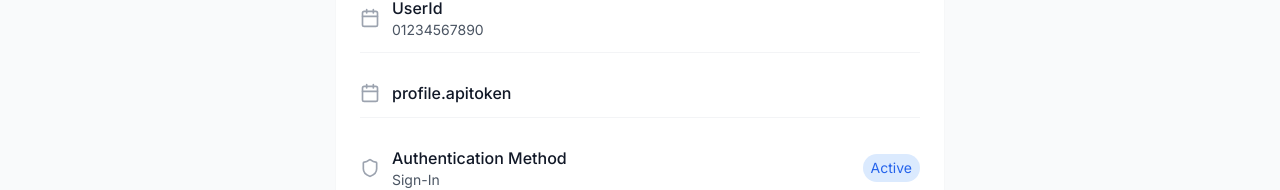
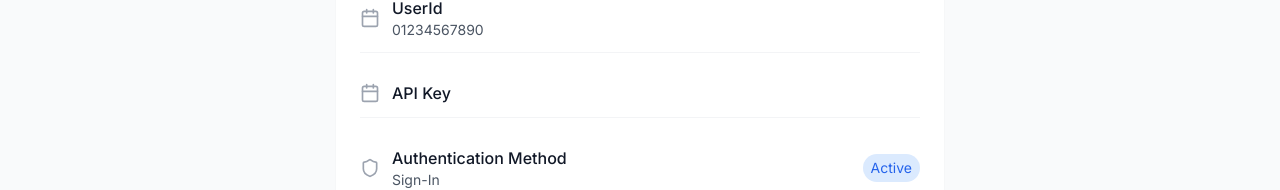
Before and after one commit to Atom1l/Botnoi-n8n, a React (Vite) app: page /profile in a window 1280 px wide. Shown: the part 442-632 px from the top of the page. Built offline with nearby package versions, Linux system fonts and the light colour scheme; sample sign-in values are in the browser's storage.

Commit message:
Updated LanguageContext.tsx

```diff
--- a/src/contexts/LanguageContext.tsx
+++ b/src/contexts/LanguageContext.tsx
@@ -76,6 +76,7 @@ const translations = {
     'profile.emailAddress': 'Email Address',
     'profile.verified': 'Verified',
     'profile.uid': 'UserId',
+    'profile.apitoken': 'API Key',
     'profile.authMethod': 'Authentication Method',
     'profile.signIn': 'Sign-in',
 
@@ -139,6 +140,7 @@ const translations = {
     'profile.emailAddress': 'ที่อยู่อีเมล',
     'profile.verified': 'ยืนยันแล้ว',
     'profile.uid': 'UserId',
+    'profile.apitoken': 'API Key',
     'profile.authMethod': 'วิธีการยืนยันตัวตน',
     'profile.signIn': 'เข้าสู่ระบบ',
 
```
